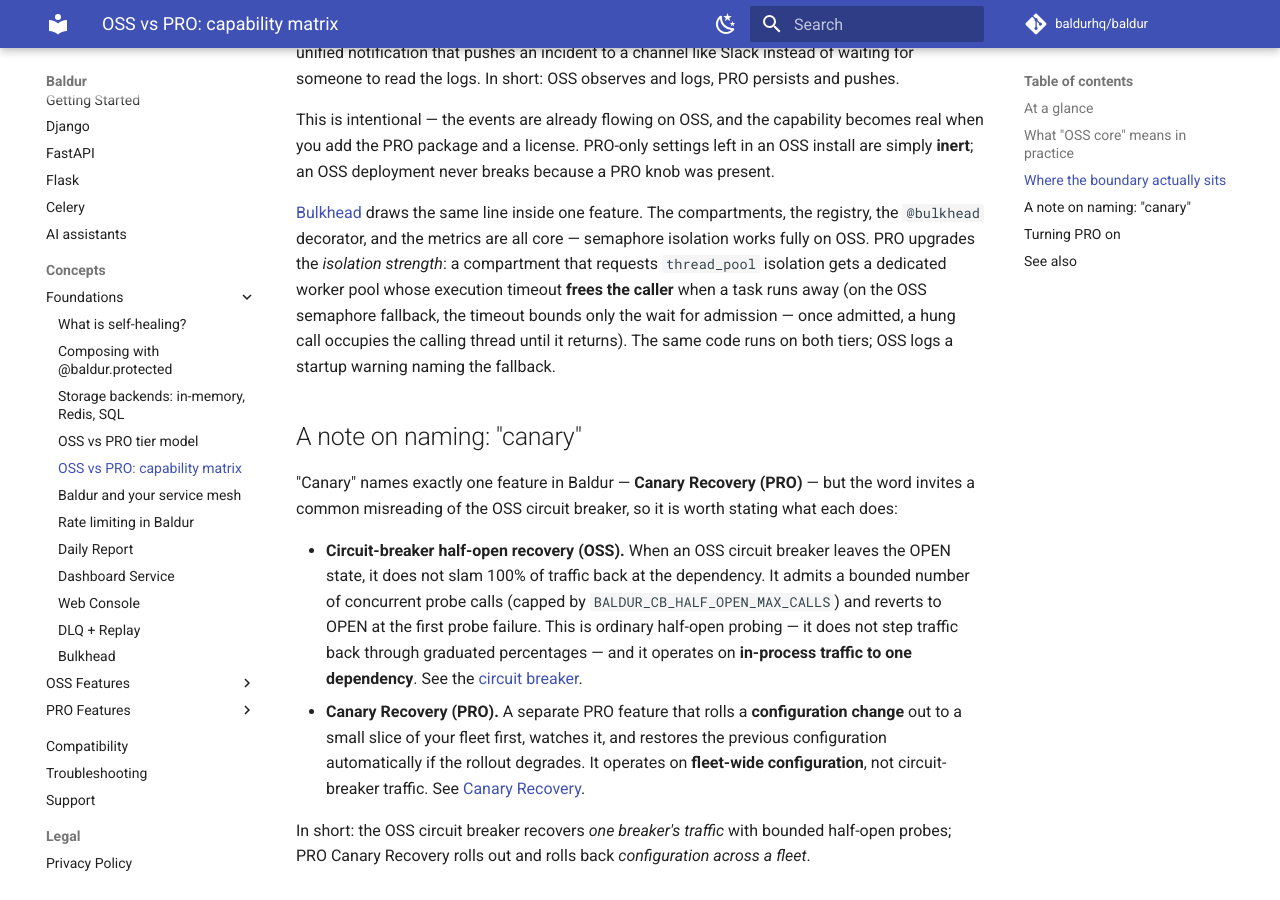
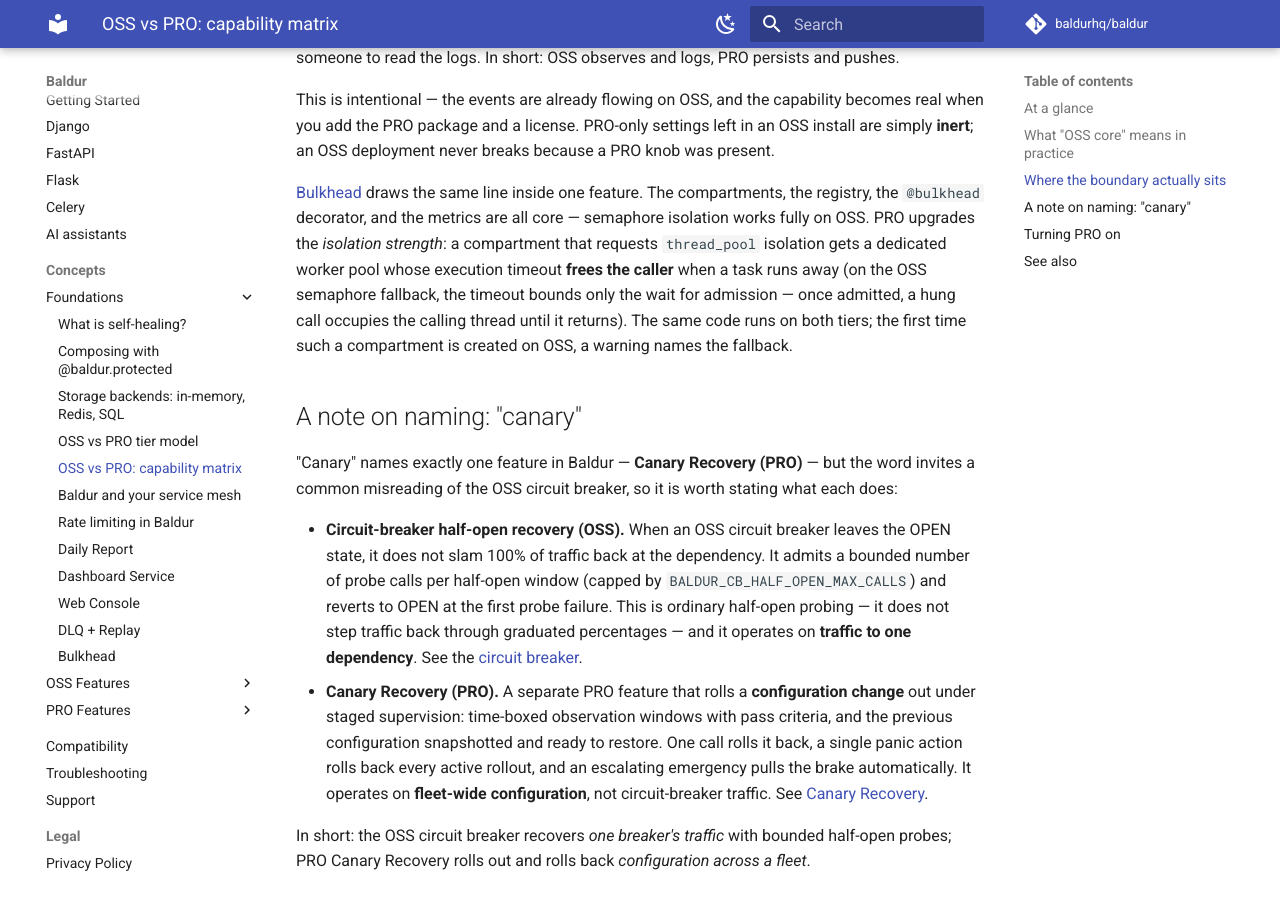
Before and after one commit to baldurhq/baldur, an MkDocs documentation site: the page built from docs/concepts/oss-vs-pro.md, in a window 1280 px wide and 900 px high, scrolled down 1950 px. Built offline with MkDocs 1.6.1 and Material for MkDocs 9.7.7, drawn with Linux system fonts in a browser that asks for light colours; comment, search, counter and statistics services are not loaded; some of the changed text lies outside the part shown.

Commit message:
docs(concepts): reverse-verify oss-vs-pro matrix — 5 accuracy fixes
- Canary Recovery row + naming-section bullet re-derived: staged
  supervision with a prepared rollback (one-call / panic / emergency
  brake), replacing the fleet-slice + degradation-triggered
  auto-rollback description
- Half-open probe cap: admits a bounded number of probes per half-open
  window (total, not concurrent); dropped the in-process qualifier
- Bulkhead thread-pool fallback warning fires when the compartment is
  first created, not at startup
- Circuit breaker row now shows the PRO cluster state propagation delta

```diff
--- a/docs/concepts/oss-vs-pro.md
+++ b/docs/concepts/oss-vs-pro.md
@@ -30,7 +30,7 @@
 | Unified notification / alerting | — | ✅ |
 | Emergency mode (coordinated load shedding) | — | ✅ |
 | Throttle / adaptive rate limiting | — | ✅ |
-| Canary Recovery (config rollout + auto-rollback) | — | ✅ |
+| Canary Recovery (staged config rollout + prepared rollback) | — | ✅ |
 | Governance gates for risky automation | — | ✅ |
 | Meta-Watchdog (Baldur watching itself) | — | ✅ |
 
@@ -79,7 +79,8 @@
 worker pool whose execution timeout **frees the caller** when a task runs away
 (on the OSS semaphore fallback, the timeout bounds only the wait for admission —
 once admitted, a hung call occupies the calling thread until it returns). The
-same code runs on both tiers; OSS logs a startup warning naming the fallback.
+same code runs on both tiers; the first time such a compartment is created on
+OSS, a warning names the fallback.
 
 ## A note on naming: "canary"
 
@@ -89,15 +90,17 @@
 
 - **Circuit-breaker half-open recovery (OSS).** When an OSS circuit breaker
   leaves the OPEN state, it does not slam 100% of traffic back at the
-  dependency. It admits a bounded number of concurrent probe calls (capped by
-  `BALDUR_CB_HALF_OPEN_MAX_CALLS`) and reverts to OPEN at the first probe failure.
-  This is ordinary half-open probing — it does not step traffic back through
-  graduated percentages — and it operates on **in-process traffic to one
+  dependency. It admits a bounded number of probe calls per half-open window
+  (capped by `BALDUR_CB_HALF_OPEN_MAX_CALLS`) and reverts to OPEN at the first
+  probe failure. This is ordinary half-open probing — it does not step traffic
+  back through graduated percentages — and it operates on **traffic to one
   dependency**. See the [circuit breaker](oss/circuit-breaker.md).
 - **Canary Recovery (PRO).** A separate PRO feature that rolls a **configuration
-  change** out to a small slice of your fleet first, watches it, and restores
-  the previous configuration automatically if the rollout degrades. It operates
-  on **fleet-wide configuration**, not circuit-breaker traffic. See
+  change** out under staged supervision: time-boxed observation windows with
+  pass criteria, and the previous configuration snapshotted and ready to
+  restore. One call rolls it back, a single panic action rolls back every
+  active rollout, and an escalating emergency pulls the brake automatically. It
+  operates on **fleet-wide configuration**, not circuit-breaker traffic. See
   [Canary Recovery](pro/canary-recovery.md).
 
 In short: the OSS circuit breaker recovers *one breaker's traffic* with bounded
```
Also changed, not shown: other parts of docs/concepts/oss-vs-pro.md (+1 -1 lines).
